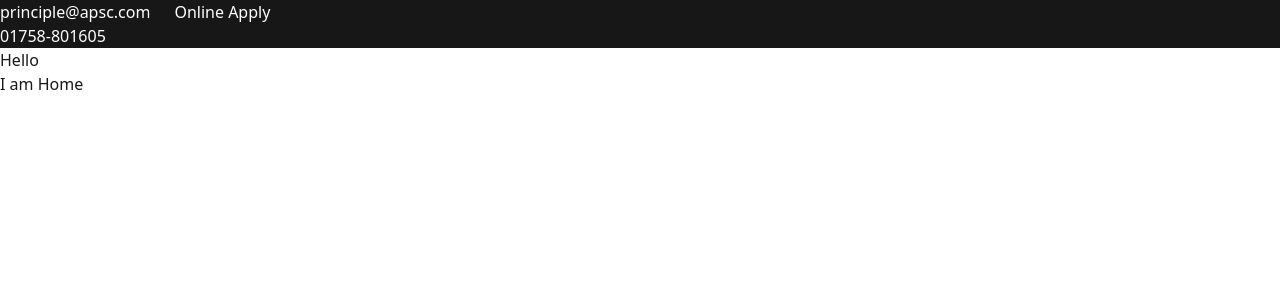
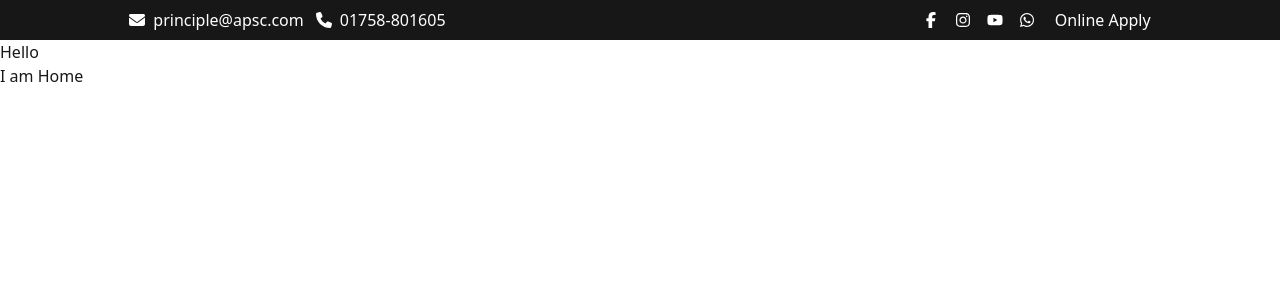
Before and after one commit to ashikurahman1/apsc, a React (Vite) app: page / in a window 1280 px wide. Shown: the top 300 px of the page. Built offline with nearby package versions, Linux system fonts and the light colour scheme.

Commit message:
header top

```diff
--- a/src/shared/Navbar.jsx
+++ b/src/shared/Navbar.jsx
@@ -1,19 +1,45 @@
 import React from 'react';
+import {
+  FaEnvelope,
+  FaFacebookF,
+  FaInstagram,
+  FaPhone,
+  FaTwitter,
+  FaWhatsapp,
+  FaYoutube,
+} from 'react-icons/fa6';
 
 const Navbar = () => {
   return (
     <header>
       {/* top header */}
-      <section className="bg-neutral-900 text-white flex space-x-6">
-        <div>
-          <p>principle@apsc.com</p>
-          <p>01758-801605</p>
-        </div>
-        <div>
-          {/* Social Icons */}
-          <div></div>
-          <div>
-            <button>Online Apply</button>
+      <section className="bg-neutral-900 text-white space-x-6 p-2">
+        <div className="flex flex-col items-center lg:flex-row justify-between lg:w-10/12 px-4 mx-auto">
+          <div className="flex gap-3">
+            <p className="flex items-center gap-2">
+              <span>
+                <FaEnvelope />
+              </span>
+              principle@apsc.com
+            </p>
+            <p className="flex items-center gap-2">
+              <span>
+                <FaPhone />
+              </span>
+              01758-801605
+            </p>
+          </div>
+          <div className="flex gap-5 items-center">
+            {/* Social Icons */}
+            <div className="flex gap-4">
+              <FaFacebookF />
+              <FaInstagram />
+              <FaYoutube />
+              <FaWhatsapp />
+            </div>
+            <div>
+              <button>Online Apply</button>
+            </div>
           </div>
         </div>
       </section>
```
